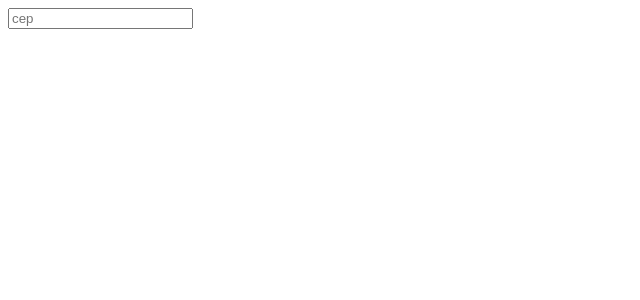
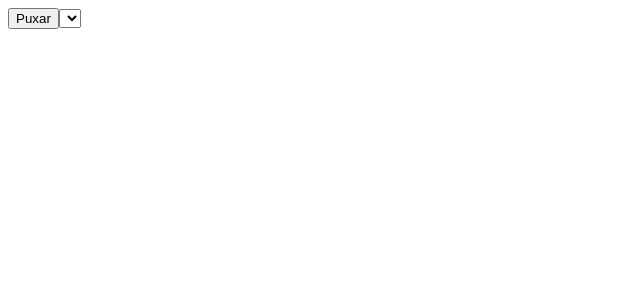
Before and after one commit to celiovjunior/vuejs-complete, a Vue app: page / in a window 1280 px wide. Shown: the top 300 px of the page, without its empty margins (0-640 px from the left). Built offline with nearby package versions, Linux system fonts and the light colour scheme.

Commit message:
v bind v model and watch exercise

```diff
--- a/src/App.vue
+++ b/src/App.vue
@@ -1,12 +1,14 @@
 <template>
     <div id="app">
-        <input type="text" placeholder="cep" name="" id="" maxlength="8" v-model="cep">
-        <h1>{{ cep }}</h1>
-        <ul>
-            <li v-for="(valor, key) in endereco" :key="key">
-                {{key}} : {{valor}}
-            </li>
-        </ul>
+        <!-- <h1>USUÁRIO:</h1>
+        <p>{{ nomeCompleto }}</p> -->
+        <button @click="puxarPaises">Puxar</button>
+        <select name="paises" id="paises" v-model="paisSelecionado">
+            <option v-for="(pais, k) in paises" :key="k" :value="pais.name">
+                {{pais.name}}
+            </option>
+        </select>
+        <p>{{ capital.capital }}</p>
     </div>
 </template>
 
@@ -16,21 +18,30 @@ export default {
     name: '#app',
     data() {
         return {
-            cep: "",
-            endereco: {}
+            // nome: "Matheus",
+            // sobrenome: "Pinheiro"
+            paises: {},
+            paisSelecionado: "",
+            capital: ""
         }
     },
+    methods: {
+        puxarPaises() {
+            fetch(`https://restcountries.eu/rest/v2/all`)
+            .then(r => r.json())
+            .then(r => {
+                this.paises = r;
+            })
+        }
+    },
+    computed: {
+        // nomeCompleto() {
+        //     return this.nome + " " + this.sobrenome
+        // }
+    },
     watch: {
-         async cep(valor) {
-            if (valor.length === 8) {
-                await fetch(`https://viacep.com.br/ws/${valor}/json`)
-                .then(r => r.json())
-                .then(r => {
-                    this.endereco = r;
-                })
-
-                console.log(this.endereco)
-            }
+        paisSelecionado(valor) {
+            this.capital = this.paises.find((pais) => pais.name === valor)
         }
     }
 }
```
